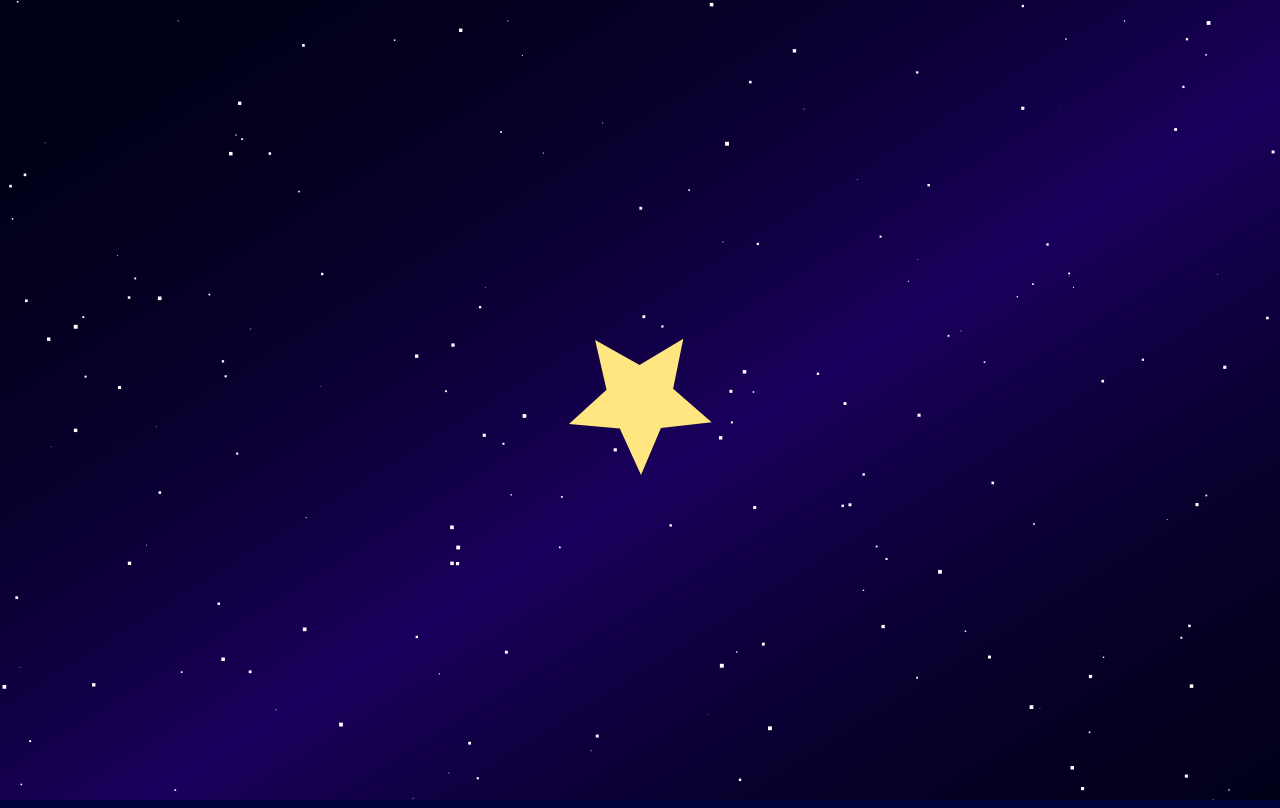
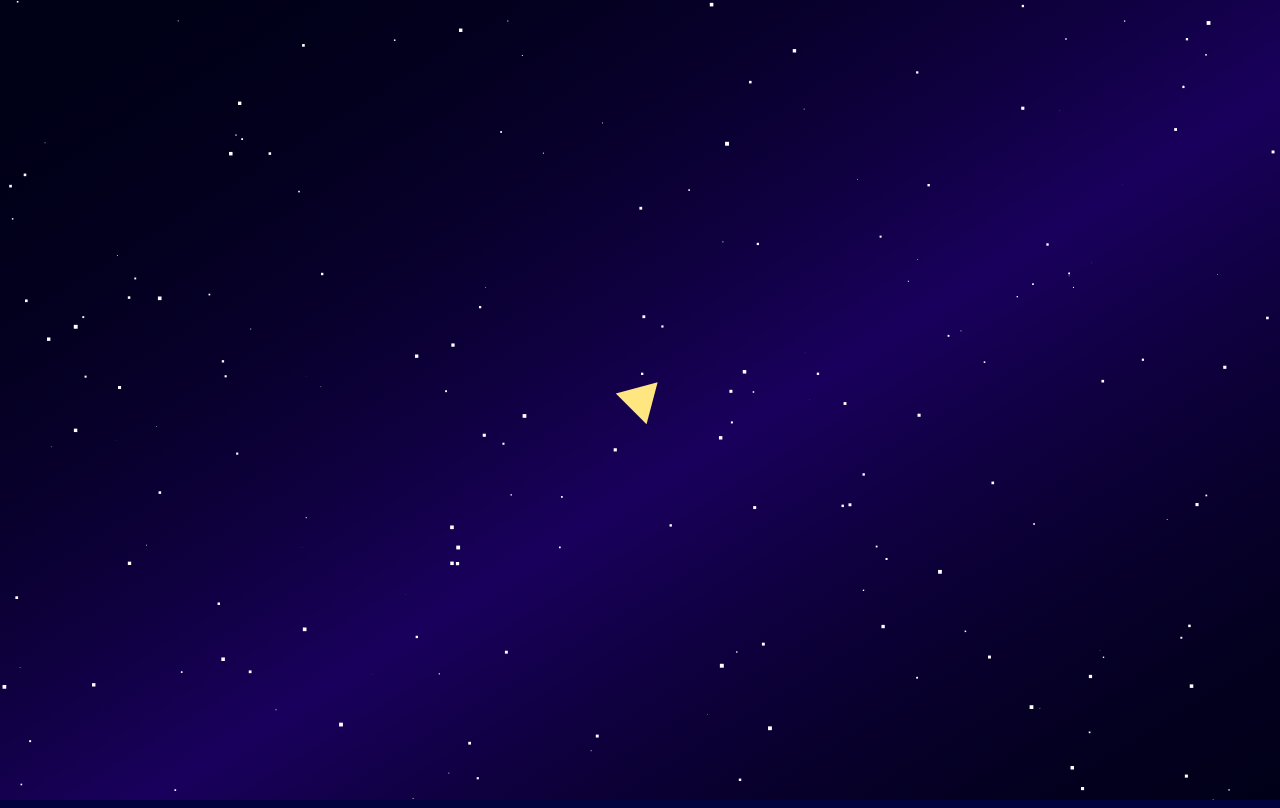
Before and after one commit to gleufeurg/PFGame, a plain HTML site: page index.html in a window 1280 px wide. Drawn offline with Linux system fonts and the light colour scheme; animation ran at ten frames a second.

Commit message:
trying to do planets

```diff
--- a/index.html
+++ b/index.html
@@ -25,7 +25,7 @@
     </style>
     <script>
 
-    </script>
+</script>
 </head>
 <body>
     <canvas id="game"></canvas>
@@ -45,8 +45,20 @@
         canvas.width = window.innerWidth;
         canvas.height = window.innerHeight;
 
+
+        function drawCanvas() {
+            ctx.fillStyle = bgColor;
+            ctx.fillRect(0, 0, canvas.width, canvas.height);
+
+            drawGalaxy();
+            drawStars();
+            drawPlayer();
+            //drawStarShape("#ffe680");
+        }
+
+
         //////////////////////
-        ////STARS & GALAXY////  Background stars
+        ////BACKGROUND////////  Background stars and galaxy effect
         //////////////////////
         const stars = []; /*stars array*/
         const STAR_COORDINATES = { x: canvas.width, y: canvas.height }; /*Stars display boundaries, can also just put a flat number*/
@@ -85,102 +97,98 @@
             }
         }
 
-        function drawCanvas(){
-            ctx.fillStyle = bgColor;
-            ctx.fillRect(0, 0, canvas.width, canvas.height);
-
-            drawGalaxy();
-            drawStars();
-            drawCentrePlanet();
-        }
 
         ///////////////////////
         ////PLAYER & PLANETS///
         ///////////////////////
-        const PLAYER_ROTATION_SPEED = .5;
-        let playerRotation = 0;
+        let planet = { name: "", x : 0, y : 0};
+        const PLAYER_ROTATION_SPEED = 10;
+        let playerRotation = 5; //dunno why we assign the value here
+        const ORBITING_PLANETS_COUNT = 5;
+        const planets = [];
 
-        function drawCentrePlanet() {
+        function drawStarShape(color = "#ffe680", branches = 10, innerRadius = 10, outerRadius = 25, rotationSpeed = .5, rotationalDirection = - 1) {
             //PARAMETERS
-            ctx.fillStyle = "#ffe680";
             const centerX = canvas.width / 2;
             const centerY = canvas.height / 2;
-            const count = 50;
-            const branches = 10;
-            const innerRadius = 35;
-            const outerRadius = 75;
 
-            //TRIANGLE
-            //ctx.beginPath();
-            //ctx.moveTo(canvas.width / 2, canvas.height / 2 + 150);
-            //ctx.lineTo(canvas.width / 2 + 150, canvas.height / 2 - 150);
-            //ctx.lineTo(canvas.width / 2 - 150, canvas.height / 2 - 150);
-            //ctx.closePath();
-            //ctx.fill();
-
-
-            ////CIRCLE
-            //ctx.beginPath();
-            //for (let i = 0; i < count; i++) {
-            //    const angle = Math.PI * 2 / count * i;
-
-            //    const x = centerX + Math.cos(angle) * outerRadius;
-            //    const y = centerY + Math.sin(angle) * outerRadius;
-            //    ctx.lineTo(x, y);
-            //    ctx.fill();
-            //}
-
-            ////DOUBLE CIRCLE
-            //ctx.beginPath();
-            //for (let i = 0; i < count; i++) {
-            //    const angle = Math.PI * 2 / count * i;
-
-            //    const x = centerX + Math.cos(angle) * outerRadius;
-            //    const y = centerY + Math.sin(angle) * outerRadius;
-
-            //    ctx.lineTo(x, y);
-            //    ctx.fill();
-            //}
-
-            //ctx.beginPath();
-            //for (let i = 0; i < count; i++) {
-            //    const angle = Math.PI * 2 / count * i;
-
-            //    const x = centerX + Math.cos(angle) * innerRadius;
-            //    const y = centerY + Math.sin(angle) * innerRadius;
-            //    ctx.lineTo(x, y);
-            //    ctx.fillStyle = "#111111";
-            //}
-            //ctx.fill();
 
             //STAR
             ctx.beginPath();
             for (let i = 0; i < branches; i++) {
-                const angle = (playerRotation - Math.PI / 2) + (Math.PI * 2 / branches * i);
+                const angle = (playerRotation * rotationSpeed * rotationalDirection - Math.PI / 2) + (Math.PI * 2 / branches * i);
 
                 if (i % 2 == 0) {
                     const x = centerX + Math.cos(angle) * innerRadius;
                     const y = centerY + Math.sin(angle) * innerRadius;
-                    ctx.lineTo(x,y);
+                    ctx.lineTo(x, y);
                 } else {
                     const x = centerX + Math.cos(angle) * outerRadius;
                     const y = centerY + Math.sin(angle) * outerRadius;
-                    ctx.lineTo(x,y);
+                    ctx.lineTo(x, y);
                 }
             }
+            ctx.fillStyle = color;
             ctx.fill();
         }
+
+        function drawCircle(color = "#ffe680", radius = 20, count = 50, rotationSpeed = .25, rotationalDirection = - 1, offset = {x: 0, y: 0}) {
+            //PARAMETERS
+            const centerX = canvas.width / 2 + offset.x;
+            const centerY = canvas.height / 2 + offset.y;
+
+            //CIRCLE
+            ctx.beginPath();
+            for (let i = 0; i < count; i++) {
+                const angle = (playerRotation * rotationSpeed * rotationalDirection - Math.PI / 2) + (Math.PI * 2 / count * i);
+
+                const x = centerX + Math.cos(angle) * radius;
+                const y = centerY + Math.sin(angle) * radius;
+                ctx.lineTo(x, y);
+
+                ctx.fillStyle = color;
+                ctx.fill();
+            }
+        }
+
+        function drawTriangle(color = "#ffe680", height = 25) {
+            //PARAMETERS
+            const centerX = canvas.width / 2;
+            const centerY = canvas.height / 2;
+
+
+
+            //TRIANGLE
+            ctx.beginPath();
+            ctx.moveTo(centerX - height, centerY - height);
+            ctx.lineTo(centerX + height, centerY - height);
+            ctx.lineTo(centerX, centerY + height);
+            ctx.closePath();
+
+            ctx.fillStyle = color;
+            ctx.fill();
+        }
+
+        function drawPlayer() {
+            drawCircle("#ffe680", 25, 3, .1, -1); //Center player
+
+            //Create and draw
+
+            for (let i = 0; i < ORBITING_PLANETS_COUNT; i++) {
+                planets.push(planet);
+                drawCircle("#ffe680", 25, 3, .1, 0, 25)
+            }
+        }
+
 
         /////////////////////
         ////START & UPDATE///
         /////////////////////
         let lastTime = performance.now();
-        gameStart();
+
 
         function gameStart() {
             createStars();
-            drawGalaxy();
-            drawCentrePlanet();
             requestAnimationFrame(gameUpdate);
         }
 
@@ -191,9 +199,10 @@
             playerRotation += PLAYER_ROTATION_SPEED * deltaTime;
 
             drawCanvas();
-
             requestAnimationFrame(gameUpdate);
         }
+
+        gameStart();
     </script>
 </body>
 </html>
```
